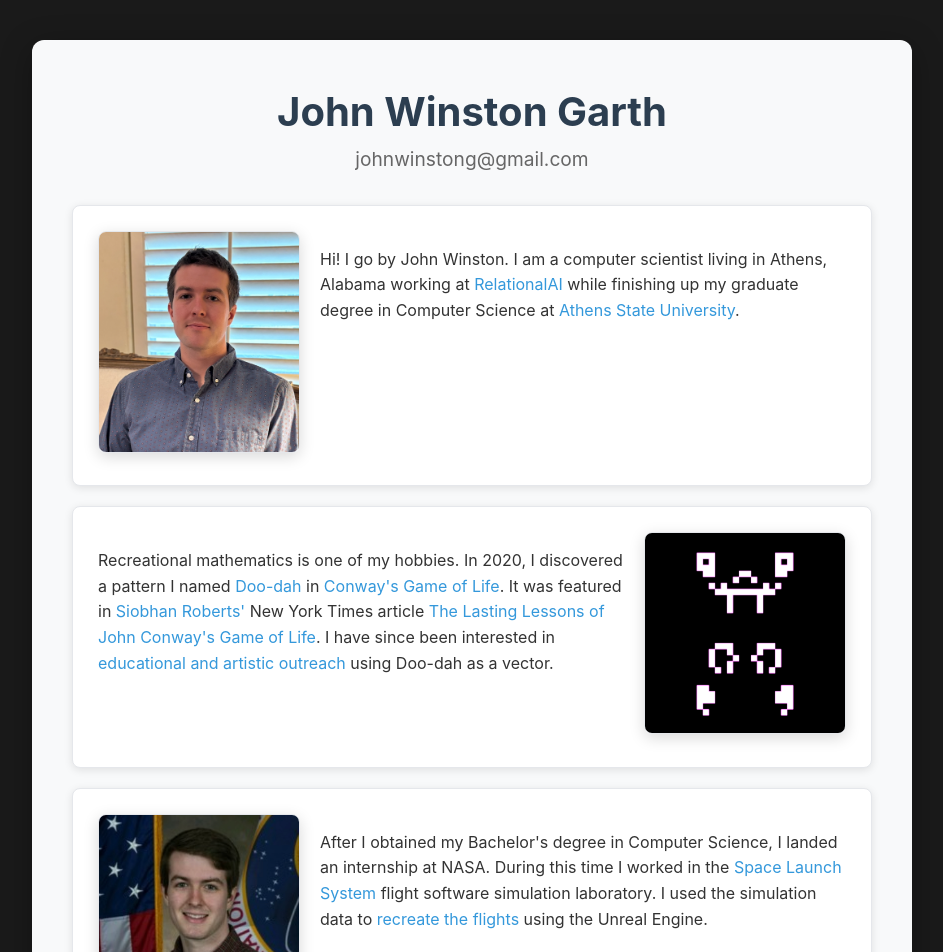
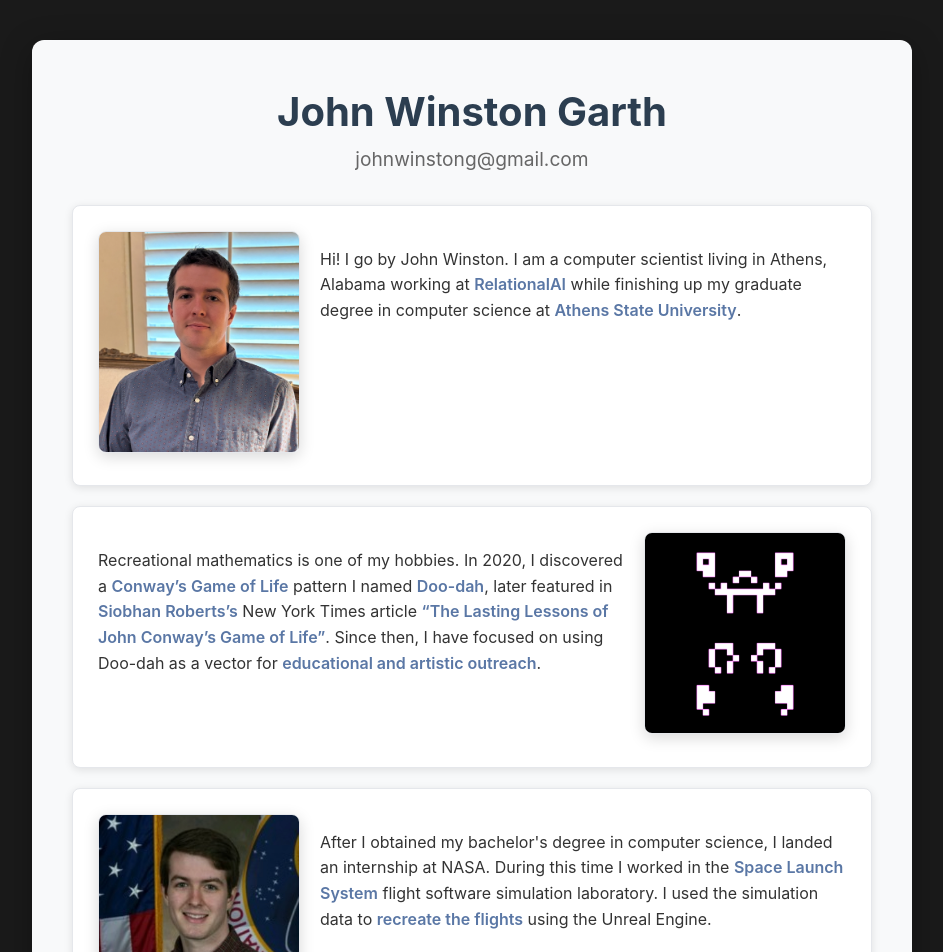
Before and after one commit to johnwinston/johnwinston.github.io, a Jekyll site: the page built from index.html, in a window 1280 px wide. Shown: the top 952 px of the page, without its empty margins (168-1111 px from the left). Built offline with Jekyll 4.4.1, drawn with Linux system fonts in a browser that asks for light colours; some of the changed text lies outside the part shown.

Commit message:
Dull hyperlinks - fix little grammar things

```diff
--- a/_layouts/default.html
+++ b/_layouts/default.html
@@ -26,8 +26,9 @@
         }
 
         h1, h2, h3 { color: #2c3e50; }
-        a { color: #3498db; text-decoration: none; }
-        a:hover { text-decoration: underline; }
+        a { color: #5a77a5; text-decoration: none; font-weight: 600; }
+        a:visited { color: #567094; }
+        a:hover { color: #4d6f99; text-decoration: underline; }
 
         .content-card {
             background-color: white;
@@ -128,6 +129,7 @@
 
         .archive-button:hover {
             background-color: #2980b9;
+            color: white;
         }
     </style>
 </head>
--- a/index.html
+++ b/index.html
@@ -11,7 +11,7 @@ title: Home
         <img src="/assets/images/Me.png" alt="John Winston">
     </a>
     <div class="text">
-        <p>Hi! I go by John Winston. I am a computer scientist living in Athens, Alabama working at <a href="https://relational.ai/">RelationalAI</a> while finishing up my graduate degree in Computer Science at <a href="https://www.athens.edu/">Athens State University</a>.</p>
+        <p>Hi! I go by John Winston. I am a computer scientist living in Athens, Alabama working at <a href="https://relational.ai/">RelationalAI</a> while finishing up my graduate degree in computer science at <a href="https://www.athens.edu/">Athens State University</a>.</p>
     </div>
 </div>
 
@@ -20,7 +20,7 @@ title: Home
         <img src="/assets/images/doodah.gif" alt="Doo-dah animation">
     </a>
     <div class="text">
-        <p>Recreational mathematics is one of my hobbies. In 2020, I discovered a pattern I named <a href="https://conwaylife.com/wiki/Doo-dah">Doo-dah</a> in <a href="https://en.wikipedia.org/wiki/Conway's_Game_of_Life">Conway's Game of Life</a>. It was featured in <a href="https://siobhanroberts.com/about/">Siobhan Roberts'</a> New York Times article <a href="https://www.nytimes.com/2020/12/28/science/math-conway-game-of-life.html">The Lasting Lessons of John Conway's Game of Life</a>. I have since been interested in <a href="https://gallery.bridgesmathart.org/exhibitions/bridges-2025-exhibition-of-mathematical-art/john-winston-garth">educational and artistic outreach</a> using Doo-dah as a vector.</p>
+        <p>Recreational mathematics is one of my hobbies. In 2020, I discovered a <a href="https://en.wikipedia.org/wiki/Conway's_Game_of_Life">Conway’s Game of Life</a> pattern I named <a href="https://conwaylife.com/wiki/Doo-dah">Doo-dah</a>, later featured in <a href="https://siobhanroberts.com/about/">Siobhan Roberts’s</a> New York Times article <a href="https://www.nytimes.com/2020/12/28/science/math-conway-game-of-life.html">“The Lasting Lessons of John Conway’s Game of Life”</a>. Since then, I have focused on using Doo-dah as a vector for <a href="https://gallery.bridgesmathart.org/exhibitions/bridges-2025-exhibition-of-mathematical-art/john-winston-garth">educational and artistic outreach</a>.</p>
     </div>
 </div>
 
@@ -31,7 +31,7 @@ title: Home
                 <img src="/assets/images/NASA_Me.PNG" alt="John Winston at NASA" style="max-width: 200px; border-radius: 8px; box-shadow: 0 4px 15px rgba(0,0,0,0.15); border: 1px solid #e5e7eb;">
             </a>
             <div class="text">
-                <p>After I obtained my Bachelor's degree in Computer Science, I landed an internship at NASA. During this time I worked in the <a href="https://en.wikipedia.org/wiki/Space_Launch_System">Space Launch System</a> flight software simulation laboratory. I used the simulation data to <a href="https://youtu.be/hCvc1v0qGc8">recreate the flights</a> using the Unreal Engine.</p>
+                <p>After I obtained my bachelor's degree in computer science, I landed an internship at NASA. During this time I worked in the <a href="https://en.wikipedia.org/wiki/Space_Launch_System">Space Launch System</a> flight software simulation laboratory. I used the simulation data to <a href="https://youtu.be/hCvc1v0qGc8">recreate the flights</a> using the Unreal Engine.</p>
             </div>
         </div>
         <div style="display: flex; flex-direction: row-reverse; align-items: flex-start; gap: 20px;">
@@ -39,7 +39,7 @@ title: Home
                 <img src="/assets/images/Me_in_Houston.jpg" alt="John Winston in Houston" style="max-width: 200px; border-radius: 8px; box-shadow: 0 4px 15px rgba(0,0,0,0.15); border: 1px solid #e5e7eb;">
             </a>
             <div class="text">
-                <p>I was hired by the same department working as a contractor with Jacobs Technology. During this time I worked on the <a href="https://en.wikipedia.org/wiki/ISS_ECLSS#Water_recovery_systems">Urine Processor Assembly</a> on board the International Space Station. The UPA converts the astronauts urine into the water they drink, saving the cost of launching water into space. Here is a picture of me in the Mission Control Center in Houston, TX.</p>
+                <p>I was hired by the same department working as a contractor with Jacobs Technology. During this time I worked on the <a href="https://en.wikipedia.org/wiki/ISS_ECLSS#Water_recovery_systems">Urine Processor Assembly</a> on board the International Space Station. The UPA converts the astronauts' urine into the water they drink, saving the cost of launching water into space. Here is a picture of me in the Mission Control Center in Houston, TX.</p>
             </div>
         </div>
     </div>
@@ -50,7 +50,7 @@ title: Home
         <img src="/assets/images/portaball.jpeg" alt="PortaBall 1 telescope">
     </a>
     <div class="text">
-        <p>I am currently obsessed with my new (used) <a href="https://www.youtube.com/watch?v=qs19jqiYRUg">PortaBall</a> telescope. I enjoy using my telescope for educational outreach. I am a lifetime member of the <a href="https://vbas.org/">Von Braun Astronomical Society</a> (where I volunteer), I have completed the <a href="https://www.astroleague.org/messier-observing-program/">Messier observing program</a>, and I have been building <a href="https://www.astronomyboy.com/eyepieces/">custom eyepieces</a>.</p>
+        <p>I am currently obsessed with my new (used) <a href="https://www.youtube.com/watch?v=qs19jqiYRUg">Portaball</a> telescope. I enjoy using my telescope for educational outreach. I am a lifetime member of the <a href="https://vbas.org/">Von Braun Astronomical Society</a> (where I volunteer), I have completed the <a href="https://www.astroleague.org/messier-observing-program/">Messier Observing Program</a>, and I have been building <a href="https://www.astronomyboy.com/eyepieces/">custom eyepieces</a>.</p>
     </div>
 </div>
 
```
Also changed, not shown: other parts of index.html (+1 -1 lines), 2 other files.
